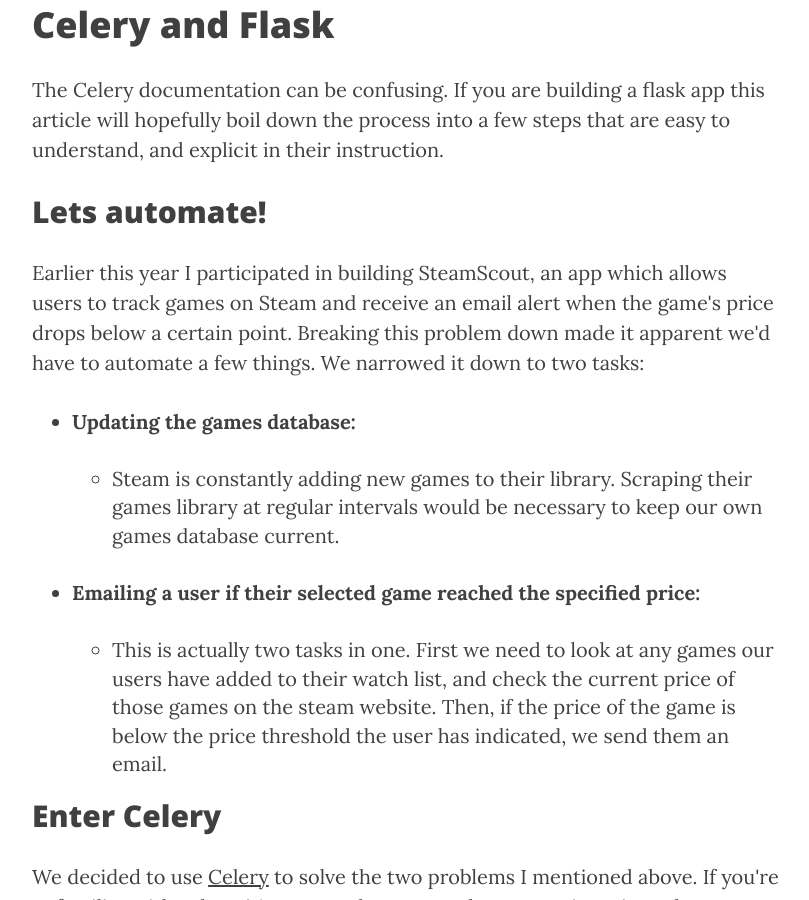
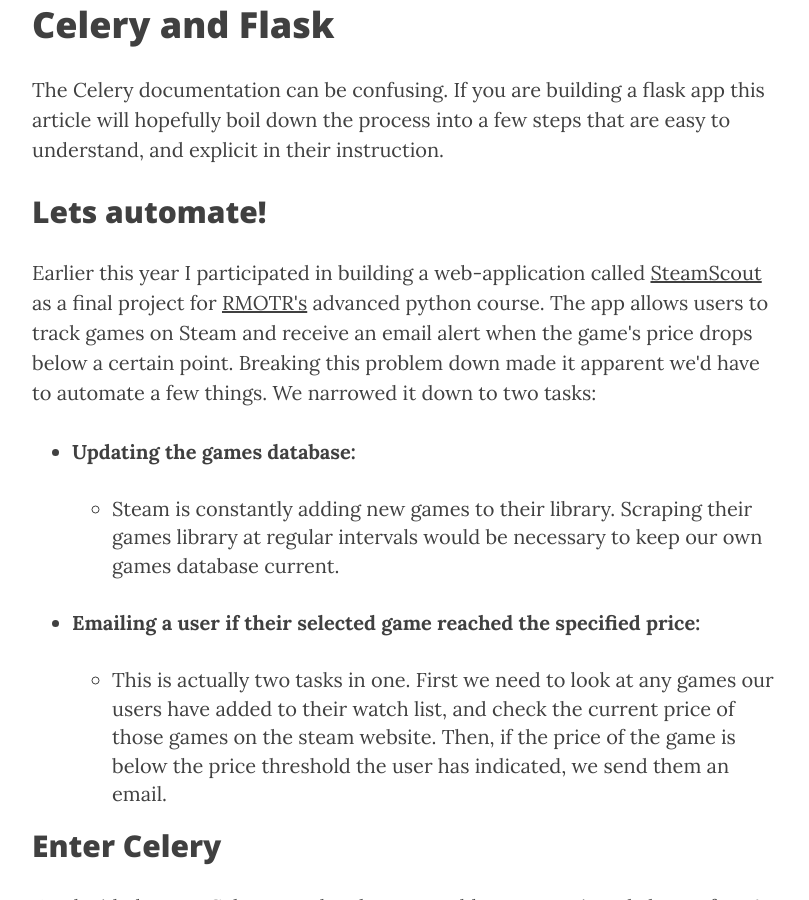
Before and after one commit to AmaxJ/AmaxJ.github.io, a Jekyll site: the page built from _posts/2015-04-21-celery.markdown, in a window 1280 px wide and 900 px high, scrolled down 601 px. Shown: the whole window, without its empty margins (233-1042 px from the left). Built offline with Jekyll 4.4.1, drawn with Linux system fonts in a browser that asks for light colours; nearby versions of some CDN libraries.

Commit message:
added mention

```diff
--- a/_posts/2015-04-21-celery.markdown
+++ b/_posts/2015-04-21-celery.markdown
@@ -18,7 +18,7 @@
 
 <h2>Lets automate!</h2>
 
-<p>Earlier this year I participated in building SteamScout, an app which allows users to track games on Steam and receive an email alert when the game's price drops below a certain point. Breaking this problem down made it apparent we'd have to automate a few things. We narrowed it down to two tasks:</p>
+<p>Earlier this year I participated in building a web-application called <a href="http://steamscout.herokuapp.com/">SteamScout</a> as a final project for <a href="http://rmotr.com/">RMOTR's</a> advanced python course. The app allows users to track games on Steam and receive an email alert when the game's price drops below a certain point. Breaking this problem down made it apparent we'd have to automate a few things. We narrowed it down to two tasks:</p>
 <ul>
     <li><b>Updating the games database:</b></li><br>
         <ul>
```
